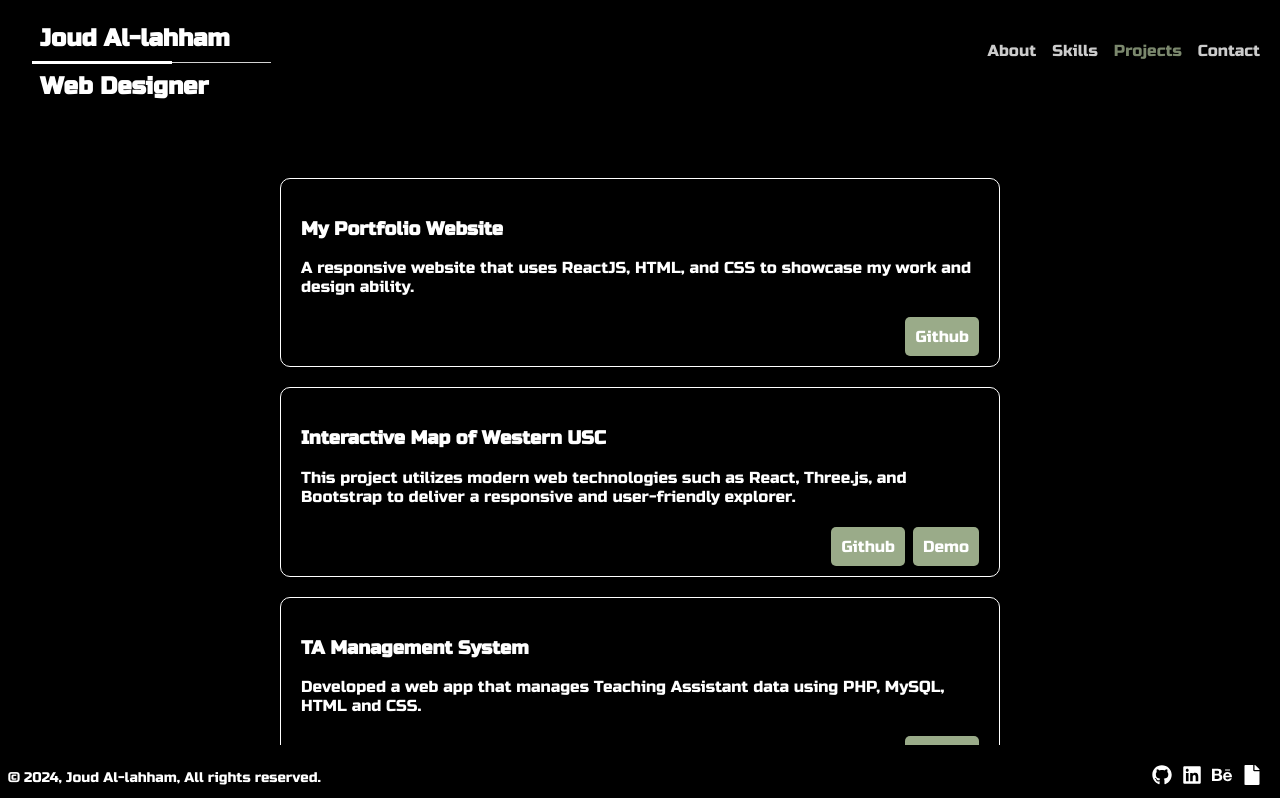
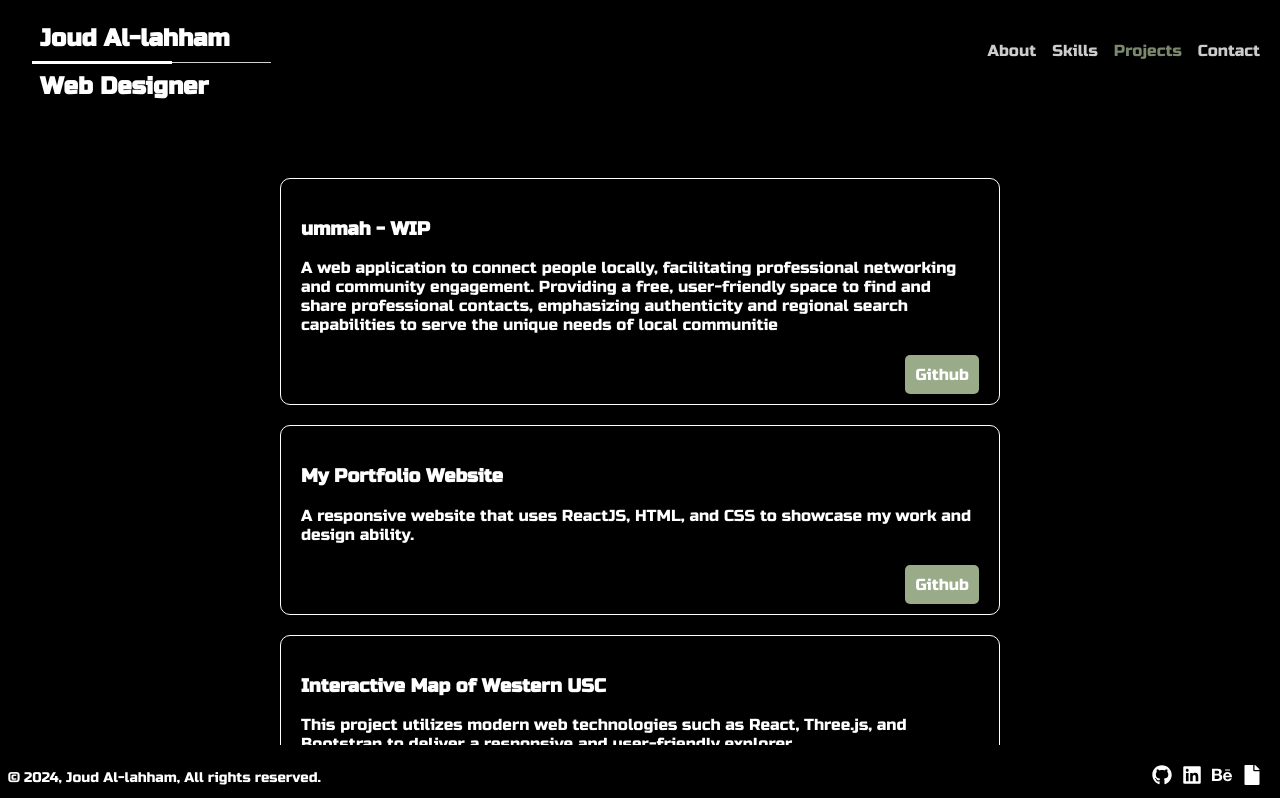
Before and after one commit to joudall/portfolio, a React (Create React App) app: page /projects in a window 1280 px wide. Shown: the top 798 px of the page. Built offline with nearby package versions, Linux system fonts and the light colour scheme.

Commit message:
Resume and skills update

```diff
--- a/src/footer/Footer.js
+++ b/src/footer/Footer.js
@@ -18,7 +18,7 @@ const Footer = () => {
         <a href="https://behance.net/joudlahham" target="_blank" rel="noopener noreferrer">
           <FaBehance/>
         </a>
-        <a href="https://acrobat.adobe.com/link/review?uri=urn:aaid:scds:US:86df59a0-88fb-334f-8d26-8260bf40dbe0" target="_blank" rel="noopener noreferrer">
+        <a href="https://acrobat.adobe.com/link/review?uri=urn:aaid:scds:US:df9ada40-a770-35ec-8add-0d94ecafbfe7" target="_blank" rel="noopener noreferrer">
           <FaFile/>
         </a>
       </div>
--- a/src/projects/projectsData.js
+++ b/src/projects/projectsData.js
@@ -1,5 +1,18 @@
 const projects = {
   1: {
+    title: "ummah - WIP",
+    description: (
+      <>
+      <p>
+      A web application to connect people locally, facilitating professional networking and community engagement.
+      Providing a free, user-friendly space to find and share professional contacts, emphasizing authenticity
+      and regional search capabilities to serve the unique needs of local communitie
+        </p>
+      </>
+    ),
+    github: "https://github.com/joudlahham/ummah",
+  },
+  2: {
     title: "My Portfolio Website",
     description: (
       <>
@@ -10,7 +23,7 @@ const projects = {
     ),
     github: "https://github.com/joudlahham/portfolio",
   },
-  2: {
+  3: {
     title: "Interactive Map of Western USC",
     description: (
       <>
@@ -22,7 +35,7 @@ const projects = {
     github: "https://github.com/joudlahham/westernuscmap",
     demo: "https://westernusc-map.ca/",
   },
-  3: {
+  4: {
     title: "TA Management System",
     description: (
       <>
@@ -33,7 +46,7 @@ const projects = {
     ),
     github: "https://github.com/joudlahham/TAmanagement",
   },
-  4: {
+  5: {
     title: "StudyScape",
     description: (
       <>
--- a/src/skills/SkillsMenu.js
+++ b/src/skills/SkillsMenu.js
@@ -17,7 +17,10 @@ export default class SkillsMenu extends Component {
     {type: "C++", level:50},
     {type: "Git", level:60},
     {type: "C", level:50},
-    {type: "Python", level:50},
+    {type: "Python", level:70},
+    {type: "Bootstrap", level:80},
+    {type: "Node JS", level:65},
+    {type: "UI & UX Design", level:90}
   ]
 
   colors = {
```
